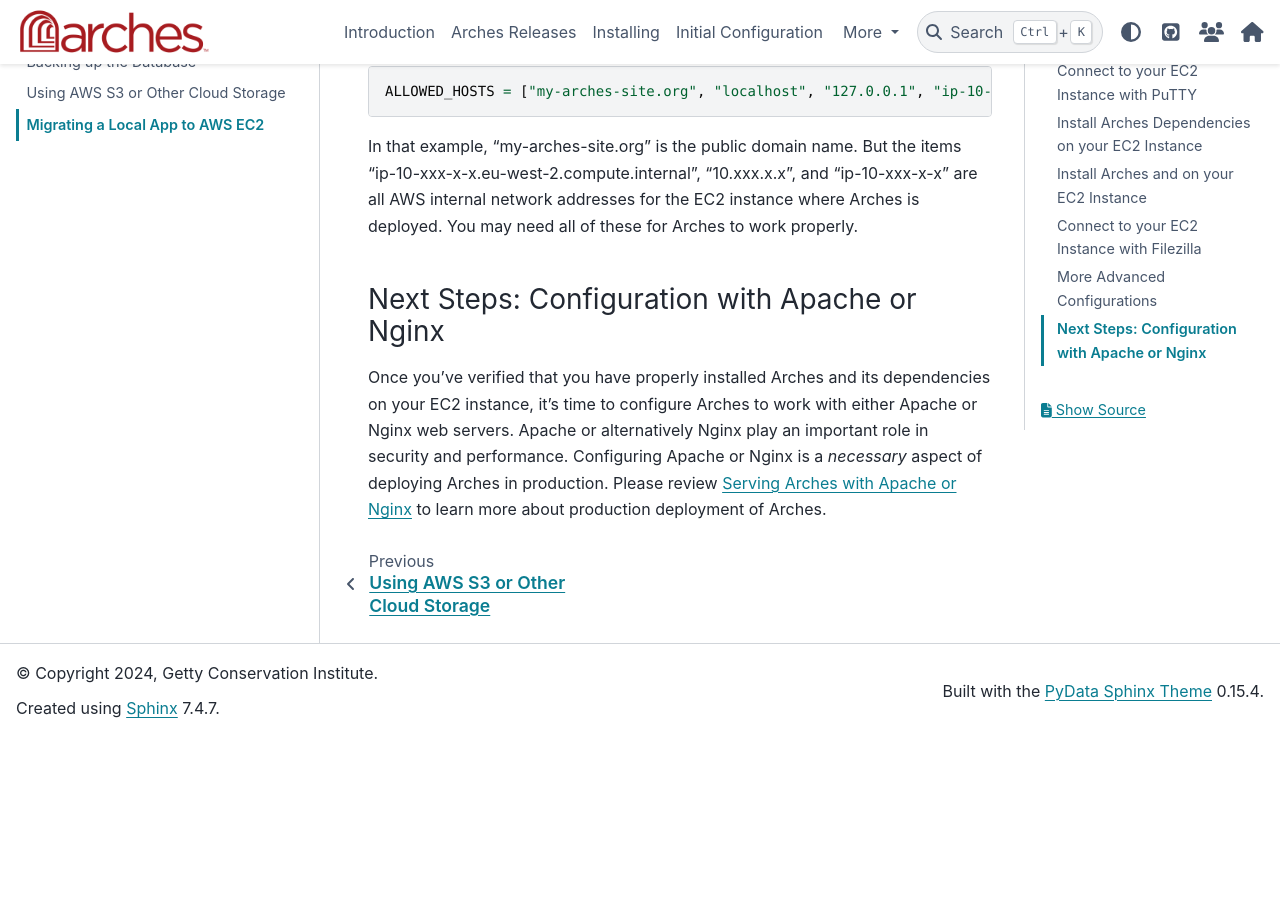
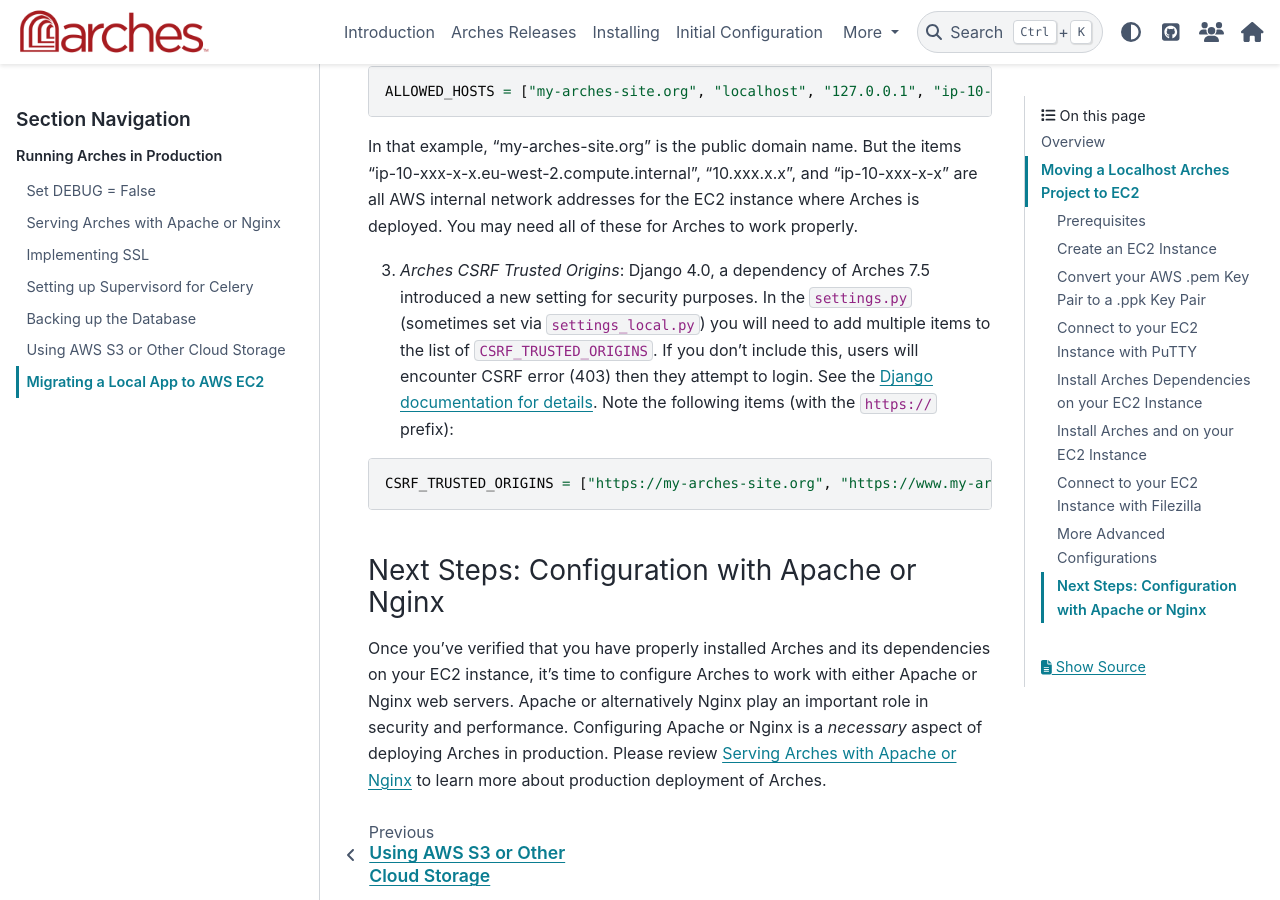
Before and after one commit to archesproject/arches-docs, a Sphinx documentation site: the page built from docs/deployment/migrating-a-local-app-to-aws-ec2.rst, in a window 1280 px wide and 900 px high, scrolled down 12711 px. Built offline with Sphinx 7.4.7 and the PyData theme 0.15.4, drawn with Linux system fonts in a browser that asks for light colours; before the commit the page ends 13448 px from its top, so only the background shows below that.

Commit message:
Added CSRF discussion to AWS deployment instructions

```diff
--- a/docs/deployment/migrating-a-local-app-to-aws-ec2.rst
+++ b/docs/deployment/migrating-a-local-app-to-aws-ec2.rst
@@ -282,6 +282,12 @@
 
 In that example, "my-arches-site.org" is the public domain name. But the items "ip-10-xxx-x-x.eu-west-2.compute.internal", "10.xxx.x.x", and "ip-10-xxx-x-x" are all AWS internal network addresses for the EC2 instance where Arches is deployed. You may need all of these for Arches to work properly.
 
+3. *Arches CSRF Trusted Origins*: Django 4.0, a dependency of Arches 7.5 introduced a new setting for security purposes. In the ``settings.py`` (sometimes set via ``settings_local.py``) you will need to add multiple items to the list of ``CSRF_TRUSTED_ORIGINS``. If you don't include this, users will encounter CSRF error (403) then they attempt to login. See the `Django documentation for details <https://docs.djangoproject.com/en/5.0/releases/4.0/#csrf-trusted-origins-changes>`_. Note the following items (with the ``https://`` prefix):
+
+.. code-block:: python
+
+  CSRF_TRUSTED_ORIGINS = ["https://my-arches-site.org", "https://www.my-arches-site.org",]
+
 
 Next Steps: Configuration with Apache or Nginx
 ----------------------------------------------
```
